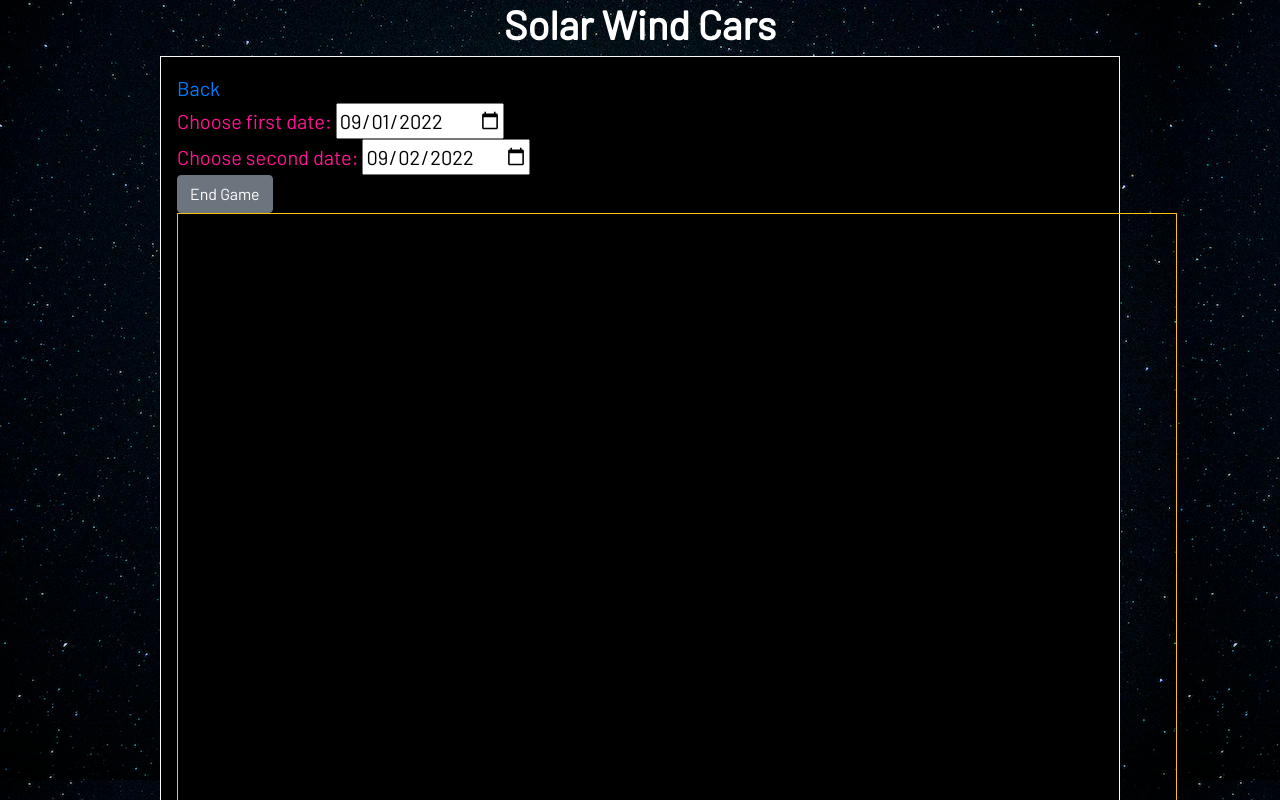
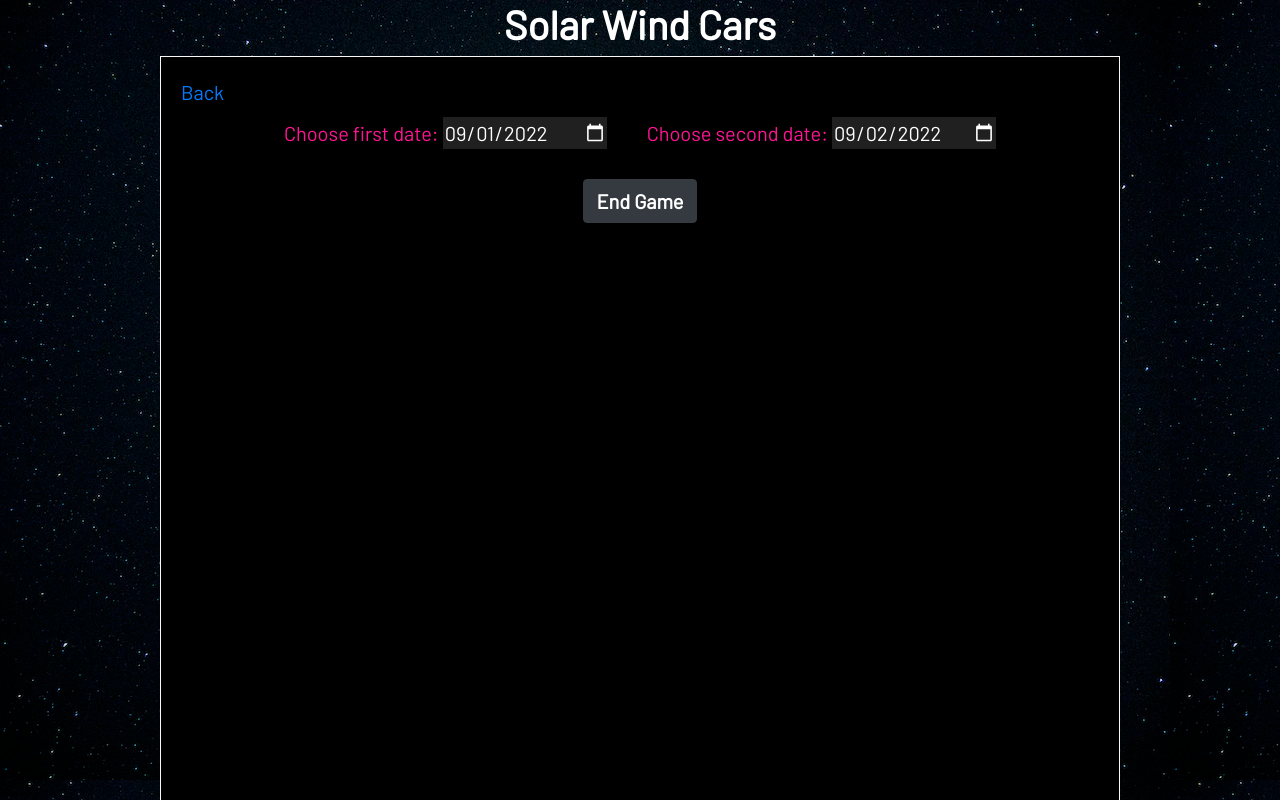
Before and after one commit to team-singularity/solar-wind-cars-FE, a plain HTML site: page game.html in a window 1280 px wide. Both pictures are taken after a click on the button "Play Game". Shown: the top 800 px of the page. Drawn offline with nearby package versions, Linux system fonts and the light colour scheme.

Commit message:
fix: final GUI

```diff
--- a/css/styles.css
+++ b/css/styles.css
@@ -20,11 +20,8 @@ div {
     font-size: 20px;
     background-color: black;
     margin-bottom: 100px;
-}
-
-.main-container-learning {
-    background-color: black;
-    margin-bottom: 100px;
+    width: 75%;
+    padding: 20px 20px 30px 20px;
 }
 
 .display-none {
@@ -32,8 +29,27 @@ div {
 }
 
 .my-card {
-    margin-left: 8em;
     height: 200px;
+    margin: 20px 12% 50px 12%;
+}
+
+.pick-date {
+    padding: 10px 20px 30px 20px;
+}
+
+.pick-date input {
+    background-color: #212020;
+    border: none;
+    color: white;
+}
+
+::-webkit-calendar-picker-indicator {
+    filter: invert(1);
+}
+
+.button-container button {
+    font-size: 20px;
+    font-weight: bold;
 }
 
 .my-nav {
@@ -67,3 +83,16 @@ div {
 #myNavLearning {
     background-image: url("../resources/img/learning.jpg");
 }
+
+@media only screen and (max-width: 1000px) {
+    .my-nav-container {
+        display: flex;
+        flex-direction: column;
+    }
+
+    .my-nav {
+        width: 302px;
+        height: 302px;
+        align-self: center;
+    }
+}
--- a/game.html
+++ b/game.html
@@ -15,8 +15,10 @@
 
     <h1 class="text-center font-weight-bold">Solar Wind Cars</h1>
 
-    <div class="container border border-light w-75 p-3 main-container">
+    <div class="container border border-light main-container">
         <a href="index.html">Back</a>
+
+        <div class="d-flex justify-content-center">
             <div class="pick-date">
                 <span>Choose first date:</span>
                 <input type="date" id="date1" aria-label="date1"
@@ -28,11 +30,14 @@
                 <input type="date" id="date2" aria-label="date2"
                        value="2022-09-02" min="2022-09-01" max="2022-09-31">
             </div>
+        </div>
 
-        <button type="button" class="btn btn-primary" id="startGame" onclick="startGame()">Play Game</button>
-        <button type="button" class="btn btn-secondary display-none" id="endGame" onclick="endGame()">End Game</button>
+        <div class="text-center button-container">
+            <button type="button" class="btn btn-dark" id="startGame" onclick="startGame()">Play Game</button>
+            <button type="button" class="btn btn-dark display-none" id="endGame" onclick="endGame()">End Game</button>
+        </div>
 
-        <iframe class="border border-warning display-none"
+        <iframe class="display-none"
                 src="resources/UnityBuild/index.html"
                 height="800" width="1000" style="border:none"
                 title="Solar Wind Cars Iframe"
--- a/js/main.js
+++ b/js/main.js
@@ -19,9 +19,9 @@ function startGame() {
     iframe.setAttribute("src", newIframeSrc);
 
     // Hide play button, show iframe and end game button
-    iframe.style.display = "block";
+    iframe.style.display = "initial";
     document.getElementById("startGame").style.display = "none";
-    document.getElementById("endGame").style.display = "block";
+    document.getElementById("endGame").style.display = "initial";
 }
 
 function getData(id) {
@@ -33,7 +33,7 @@ function endGame() {
     // Hide iframe and end game button, show play button
     document.getElementById("endGame").style.display = "none";
     document.getElementById("gameIframe").style.display = "none";
-    document.getElementById("startGame").style.display = "block";
+    document.getElementById("startGame").style.display = "initial";
 
     document.getElementById("gameIframe").setAttribute("src")
 }
```
Also changed, not shown: index.html (+2 -2 lines), learning.html (+1 -1 lines). Lines whose indentation alone changed are shown as unchanged.
